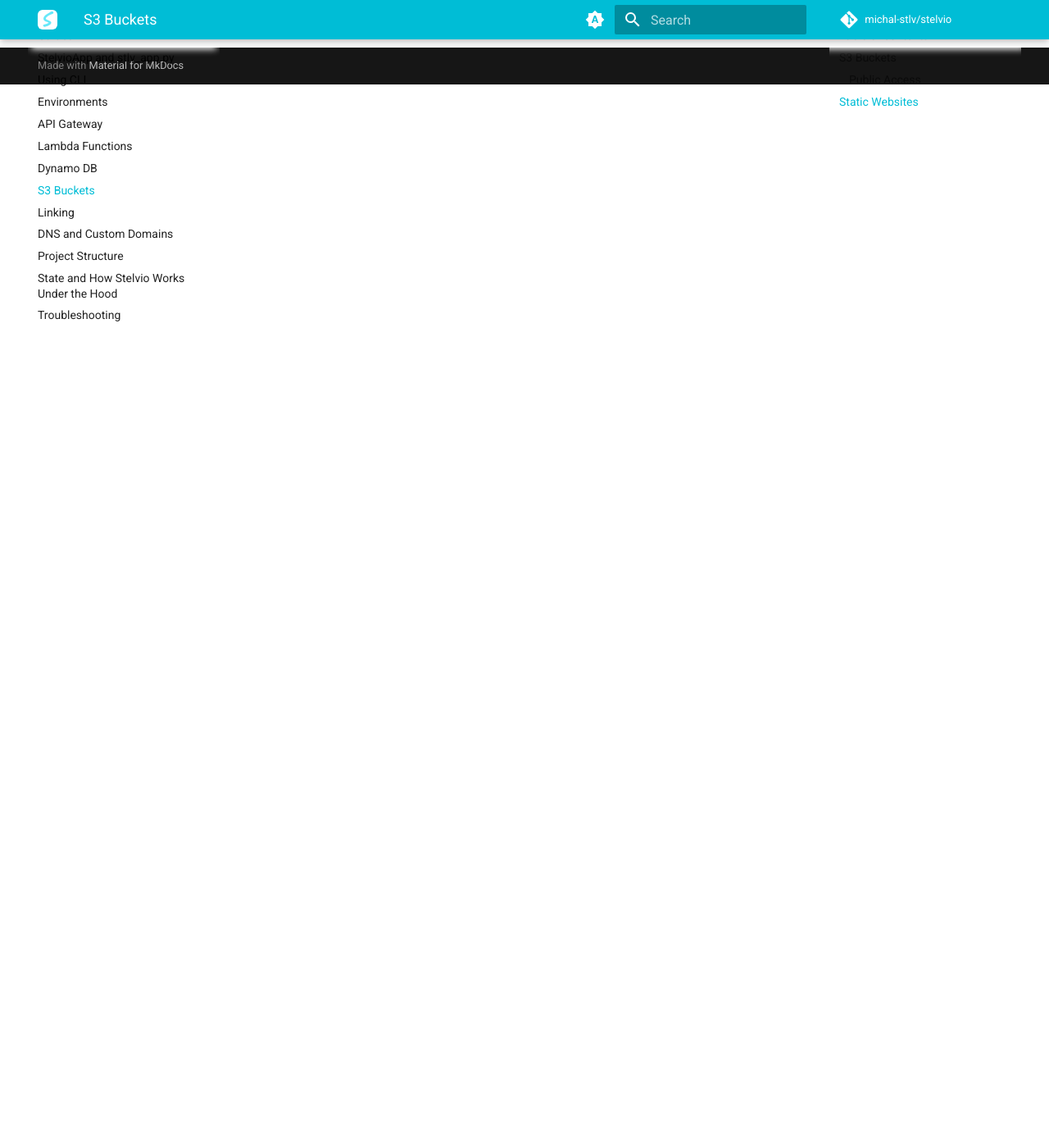
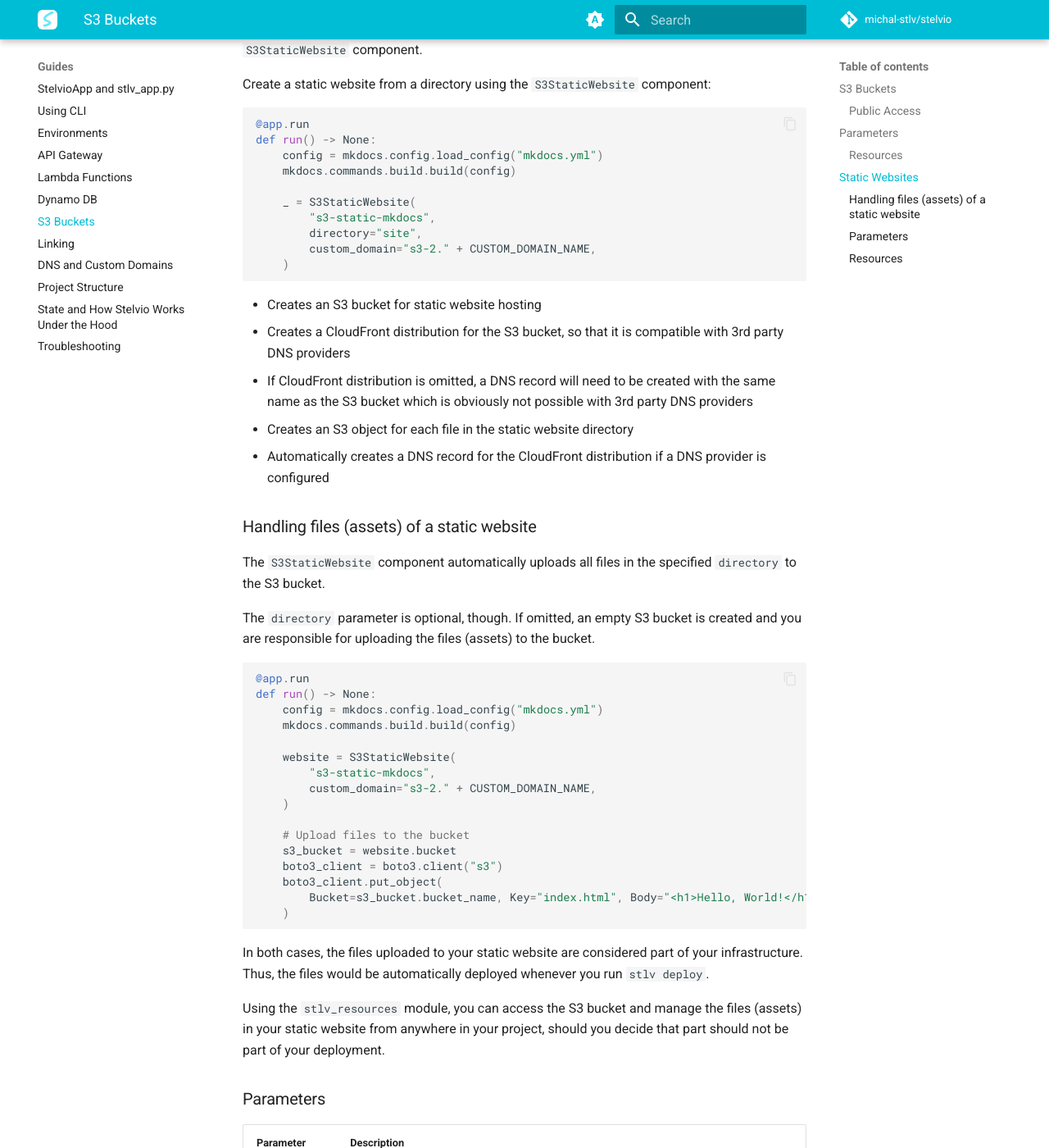
Before and after one commit to stelviodev/stelvio, an MkDocs documentation site: the page built from docs/guides/s3.md, in a window 1280 px wide and 1400 px high, scrolled down 1719 px. Shown: the whole window at 82% size. Built offline with MkDocs 1.6.1 and Material for MkDocs 9.7.7, drawn with Linux system fonts in a browser that asks for light colours; comment, search, counter and statistics services are not loaded; some of the changed text lies outside the part shown.

Commit message:
update s3 docs

````diff
--- a/docs/guides/s3.md
+++ b/docs/guides/s3.md
@@ -68,6 +68,21 @@
 
     See the [Pulumi Documentation](https://www.pulumi.com/registry/packages/aws/api-docs/s3/bucketpublicaccessblock/) for more information.
 
+## Parameters
+
+| Parameter    | Description                                                                        |
+| ------------ | ---------------------------------------------------------------------------------- |
+| `versioning` | The versioning configuration for the S3 bucket. Boolean. Default is `False`.       |
+| `access`     | The access configuration for the S3 bucket. Either `None` (default) or `'public'`. |
+
+### Resources
+
+| Resource              | Description                                                                                     |
+| --------------------- | ----------------------------------------------------------------------------------------------- |
+| `bucket`              | The S3 bucket created by the `Bucket` component.                                                |
+| `public_access_block` | The `BucketPublicAccessBlock` resource created by the `Bucket` component.                       |
+| `bucket_policy`       | The `BucketPolicy` resource created by the `Bucket` component if `access` is set to `'public'`. |
+
 ## Static Websites
 
 Stelvio can create and manage S3 buckets for static website hosting using the `S3StaticWebsite` component.
@@ -89,6 +104,50 @@
 
 - Creates an S3 bucket for static website hosting
 - Creates a CloudFront distribution for the S3 bucket, so that it is compatible with 3rd party DNS providers
-    - If CloudFront distribution is omitted, a DNS record will need to be created with the same name as the S3 bucket which is obviously not possible with 3rd party DNS providers
+  - If CloudFront distribution is omitted, a DNS record will need to be created with the same name as the S3 bucket which is obviously not possible with 3rd party DNS providers
 - Creates an S3 object for each file in the static website directory
 - Automatically creates a DNS record for the CloudFront distribution if a DNS provider is configured
+
+### Handling files (assets) of a static website
+
+The `S3StaticWebsite` component automatically uploads all files in the specified `directory` to the S3 bucket.
+
+The `directory` parameter is optional, though. If omitted, an empty S3 bucket is created and you are responsible for uploading the files (assets) to the bucket.
+
+```python
+@app.run
+def run() -> None:
+    config = mkdocs.config.load_config("mkdocs.yml")
+    mkdocs.commands.build.build(config)
+
+    website = S3StaticWebsite(
+        "s3-static-mkdocs",
+        custom_domain="s3-2." + CUSTOM_DOMAIN_NAME,
+    )
+
+    # Upload files to the bucket
+    s3_bucket = website.bucket
+    boto3_client = boto3.client("s3")
+    boto3_client.put_object(
+        Bucket=s3_bucket.bucket_name, Key="index.html", Body="<h1>Hello, World!</h1>"
+    )
+```
+
+In both cases, the files uploaded to your static website are considered part of your infrastructure. Thus, the files would be automatically deployed whenever you run `stlv deploy`.
+
+Using the `stlv_resources` module, you can access the S3 bucket and manage the files (assets) in your static website from anywhere in your project, should you decide that part should not be part of your deployment.
+
+### Parameters
+
+| Parameter       | Description                                                                                                                                            |
+| --------------- | ------------------------------------------------------------------------------------------------------------------------------------------------------ |
+| `directory`     | The directory containing the static website files to be uploaded to the S3 bucket. Optional. Either a `Path` like object or a `str`.                   |
+| `custom_domain` | The custom domain name for the static website. Optional. If provided, a DNS record will be created for the CloudFront distribution. Optional. A `str`. |
+
+### Resources
+
+| Resource                  | Description                                                 |
+| ------------------------- | ----------------------------------------------------------- |
+| `bucket`                  | The S3 bucket created for the static website.               |
+| `files`                   | The files uploaded to the S3 bucket for the static website. |
+| `cloudfront_distribution` | The CloudFront distribution created for the static website. |
````
